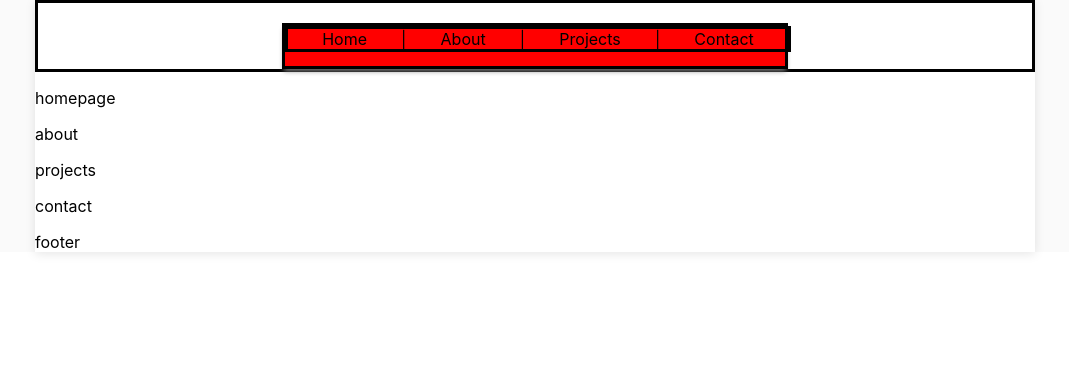
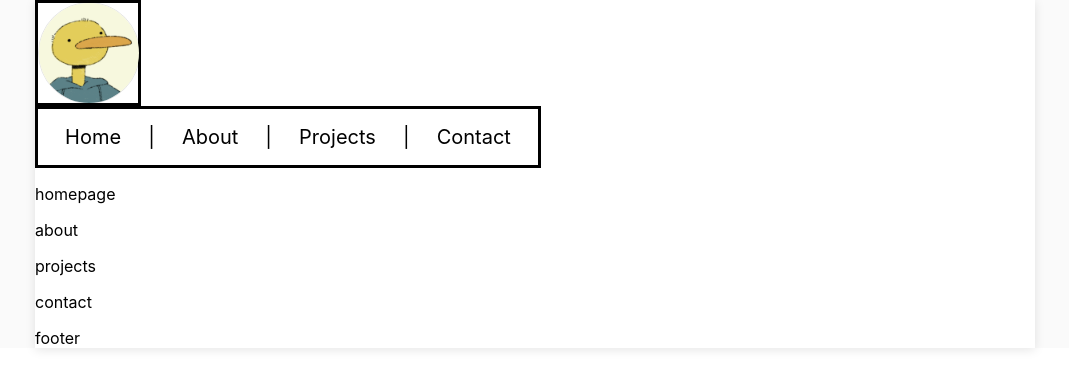
Before and after one commit to cpan0/portfolio-website, a React (Create React App) app: page / in a window 1280 px wide. Shown: the top 388 px of the page, without its empty margins (105-1174 px from the left). Built offline with nearby package versions, Linux system fonts and the light colour scheme.

Commit message:
make logo and navBar containers

```diff
--- a/src/App.js
+++ b/src/App.js
@@ -1,11 +1,12 @@
-import './App.css';
-import NavBar from './components/navBar.js'
+import "./App.css"
+import NavBar from "./components/navBar.js"
+import Logo from "./components/logo.js"
 
 function App() {
   return (
     <div className="App">
       <div className="page-content">
-
+        <Logo />
         <NavBar />
         <p>homepage</p>
         <p>about</p>
--- /dev/null
+++ b/src/components/logo.js
@@ -0,0 +1,14 @@
+import logoImg from "../assets/logo.png"
+import "./styles/logo.css"
+
+function Logo() {
+    return (
+        <div className="logo-container">
+            <div className="logo">
+                <img className="logoImg" src={logoImg} alt="logoImg"/>
+            </div>
+        </div>
+    )
+}
+
+export default Logo;
--- a/src/components/navBar.js
+++ b/src/components/navBar.js
@@ -1,4 +1,3 @@
-import React from "react"
 import "./styles/navBar.css"
 
 function NavBar() {
@@ -27,7 +26,11 @@ function NavDivider() {
 
 function NavItem({name}) {
     return (
-        <li className="nav-item">{name}</li>
+        <li className="nav-item">
+            <a href={"#"+name}>
+                {name}
+            </a>
+        </li>
     );
 }
 
--- /dev/null
+++ b/src/components/styles/logo.css
@@ -0,0 +1,23 @@
+.logo-container {
+    width: 100px;
+	height: 100px;
+    margin: 0;
+    padding: 0;
+    display: flex;
+	justify-content: left;
+    align-items: center;
+    border-style: solid;
+}
+
+.logo {
+	display: flex;
+}
+
+.logoImg {
+    width: 100px;
+	height: 100px;
+    border-radius: 50%;
+    border-style: solid;
+    border-width: thin;
+    border-color: rgba(0, 0, 0, 0.1);
+}
--- a/src/components/styles/navBar.css
+++ b/src/components/styles/navBar.css
@@ -1,71 +1,38 @@
 @import "../../styles.css";
 
 .nav-container {
+	width: 500px;
     margin: 0;
     display: flex;
-	justify-content: center;
 	align-items: center;
-    border-style: solid;
+	border-style: solid;
 }
 
 .nav-bar {
-    border-style: solid;
-	width: 500px;
-	height: 40px;
-	padding-left: 0%;
-	padding-right: 0%;
-    margin-top: 20px;
-	background: red;
-	box-shadow: 0 4px 5px -2px gray;
+	display: flex;
 }
 
 .nav-list {
-    border-style: solid;
     width: 500px;
     list-style-type: none;
     display: flex;
     justify-content: space-evenly;
-    margin: 0;
     padding: 0;
 }
 
-/* .nav-bar {
-	width: 800px;
-	height: 40px;
-	padding-left: 0%;
-	padding-right: 0%;
-    margin-top: 20px;
-	background: #fff;
-	box-shadow: 0 4px 5px -2px gray;
-	border-radius: 40px;
-} */
-
-/* .nav-list {
-    border-style: solid;
-	display: flex;
-	justify-content: space-between;
-	list-style: none;
-    list-style-position: outside;
-	align-items: center;
-	margin-left: auto;
-	margin-right: auto;
-	margin-top: 19px;
+.nav-divider {
+	font-size: 20px;
 }
 
 .nav-item {
-    margin: 0;
-    border-style: solid;
-    text-decoration: none;
-    color: pink;
-    font-weight: bold;
-    font-size: 120%;
+	font-size: 20px;
 }
 
-.nav-divider {
-    border-style: solid;
-	display: flex;
-	justify-content: space-between;
-	list-style: none;
-    list-style-position: outside;
-	align-items: center;
-} */
+.nav-item a {
+	color: black;
+	text-decoration: none;
+  }
+
+.nav-item a:hover {
+	color: var(--link-color);
+  }
```
Also changed, not shown: src/assets/friends.png (added), src/assets/logo.png (added).
